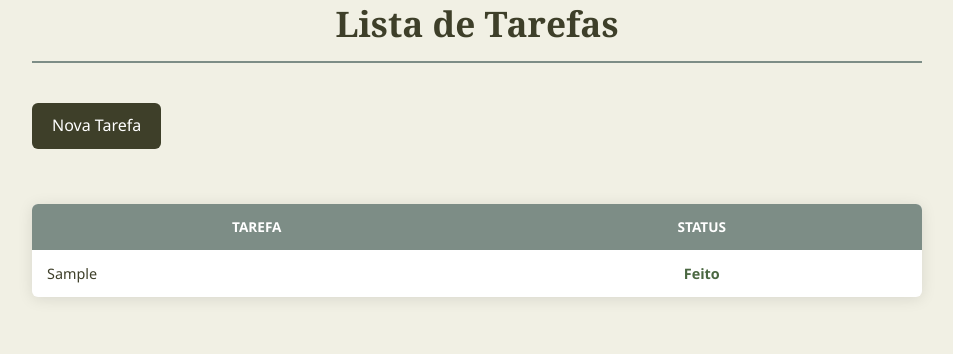
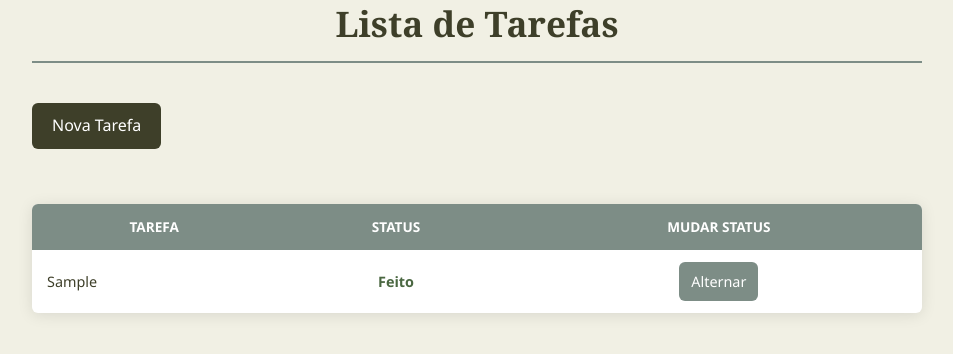
Before and after one commit to Rondi650/PROJETO-1---TO_DO, a Flask app: page / in a window 1280 px wide. Shown: the part 158-512 px from the top of the page, without its empty margins (163-1116 px from the left). Run offline with Flask 3, Linux system fonts and the light colour scheme; the visitor is signed in with stand-in values (Sample User, id 1); tables that the repository leaves empty hold one stand-in row (values such as "Sample post").

Commit message:
incluido botao de alternar estado

```diff
--- a/models.py
+++ b/models.py
@@ -12,11 +12,8 @@ class ToDo(db.Model):
     def feito(self):
         return 'Feito' if self.status else 'Nao Feito'
 
-    def concluir_tarefa(self):
-        self.status = True
-
-    def reabrir_tarefa(self):
-        self.status = False
+    def alternar_status(self):
+        self.status = not self.status
 
 class Usuarios(db.Model):
     __tablename__ = 'usuarios'
--- a/routes.py
+++ b/routes.py
@@ -19,6 +19,15 @@ def criar():
 @app.route('/login')
 def login():
     return render_template('login.html', titulo = 'Login')
+
+@app.route('/alternar <int:id>')
+def alternar(id):
+    tarefa = ToDo.query.filter_by(id=id).first()
+    if tarefa:
+        tarefa.alternar_status()
+        db.session.add(tarefa)
+        db.session.commit()
+    return redirect(url_for('index'))
 
 @app.route('/logout')
 def logout():
@@ -46,4 +55,5 @@ def criar_tarefa():
     nova_tarefa = ToDo(tarefa = tarefa)
     db.session.add(nova_tarefa)
     db.session.commit()
+    flash('Tarefa cadastrada com sucesso!', 'success')
     return redirect(url_for('index'))
--- a/static/style.css
+++ b/static/style.css
@@ -109,6 +109,28 @@ a.btn {
   transition: background-color 0.2s, transform 0.1s;
 }
 
+.btn-primary {
+  background-color: var(--color-primary);
+  color: var(--color-white);
+  border: none;
+  padding: 8px 12px;
+  border-radius: var(--border-radius);
+  cursor: pointer;
+  font-size: 0.9rem;
+  text-decoration: none;
+  display: inline-block;
+  transition: background-color 0.2s;
+}
+
+.btn-primary:hover {
+  background-color: var(--color-primary-dark);
+  text-decoration: none;
+}
+
+.alinhar {
+  text-align: center;
+}
+
 .agrupar_btn {
   display: flex;
   gap: 10px;
@@ -156,8 +178,8 @@ table {
 th {
   background-color: var(--color-primary);
   color: var(--color-white);
+  font-weight: bold;
   text-align: center;
-  font-weight: bold;
   padding: 12px 15px;
   text-transform: uppercase;
   font-size: 0.85rem;
--- a/templates/index.html
+++ b/templates/index.html
@@ -8,6 +8,7 @@
                 <tr>
                     <th>TAREFA</th>
                     <th>STATUS</th>
+                    <th>MUDAR STATUS</th>
                 </tr>
             </thead>
             <tbody>
@@ -15,6 +16,7 @@
                 <tr>
                     <td>{{ tarefa.tarefa }}</td>
                     <td class="{% if tarefa.status %}status-feito{% else %}status-pendente{% endif %}">{{ tarefa.feito }}</td>
+                    <td class="alinhar"><a href="{{url_for('alternar', id=tarefa.id)}}" class="btn btn-primary">Alternar</a></td>
                 </tr>
                 {% endfor %}
             </tbody>
```
